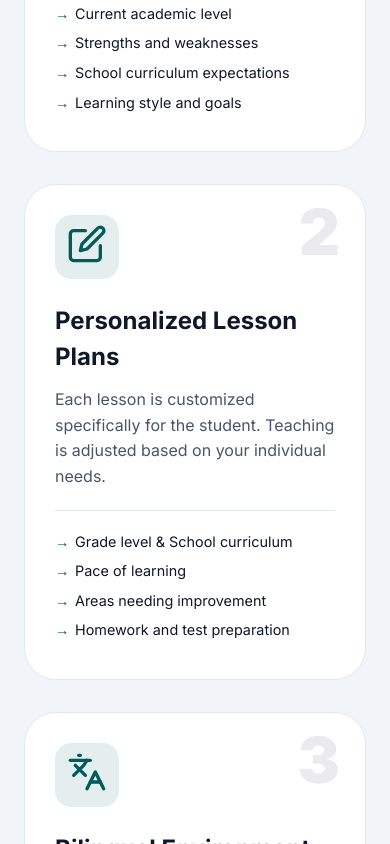
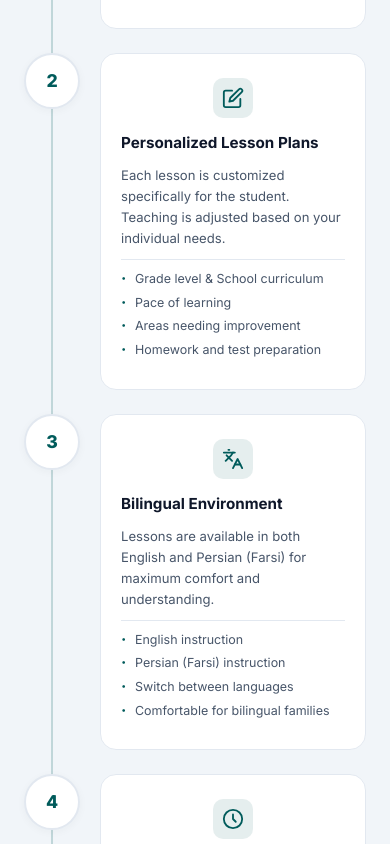
Before and after one commit to parsaabbasian/Math_Tutoring, a Next.js app: page / in a window 390 px wide. Shown: the part 2620-3464 px from the top of the page. Built offline with nearby package versions, Linux system fonts and the light colour scheme.

Commit message:
HowItWorks: redesign as connected horizontal timeline, vertical on mobile

```diff
--- a/src/app/components/HowItWorks.module.css
+++ b/src/app/components/HowItWorks.module.css
@@ -1,177 +1,241 @@
+/* ─── HOW IT WORKS ───
+   Horizontal connected timeline — all steps visible at once
+──────────────────────────────────────── */
+
 .howItWorks {
   background: var(--surface-alt);
 }
 
-.grid {
-  display: grid;
-  grid-template-columns: repeat(auto-fit, minmax(300px, 1fr));
-  gap: 32px;
+/* ── Timeline outer wrapper ── */
+.timeline {
+  position: relative;
+  display: flex;
+  align-items: flex-start;
+  gap: 0;
 }
 
+/* Horizontal connecting line through the step numbers */
+.timeline::before {
+  content: '';
+  position: absolute;
+  top: 28px; /* vertically centers on the step circles */
+  left: calc(28px);
+  right: calc(28px);
+  height: 2px;
+  background: linear-gradient(90deg, var(--primary) 0%, var(--primary) 100%);
+  opacity: 0.2;
+  z-index: 0;
+}
+
+[dir='rtl'] .timeline::before {
+  left: calc(28px);
+  right: calc(28px);
+}
+
+/* Each step column */
+.step {
+  flex: 1;
+  display: flex;
+  flex-direction: column;
+  align-items: center;
+  text-align: center;
+  position: relative;
+  padding: 0 12px;
+}
+
+/* The connector arrow between steps */
+.step:not(:last-child)::after {
+  content: '›';
+  position: absolute;
+  top: 17px;
+  right: -10px;
+  font-size: 1.8rem;
+  color: var(--primary);
+  opacity: 0.4;
+  z-index: 2;
+  line-height: 1;
+}
+
+[dir='rtl'] .step:not(:last-child)::after {
+  content: '‹';
+  right: auto;
+  left: -10px;
+}
+
+/* Circle with step number */
+.stepCircle {
+  width: 56px;
+  height: 56px;
+  border-radius: 50%;
+  background: var(--surface);
+  border: 2px solid var(--border);
+  display: flex;
+  align-items: center;
+  justify-content: center;
+  font-size: 1.1rem;
+  font-weight: 800;
+  color: var(--primary);
+  z-index: 1;
+  position: relative;
+  flex-shrink: 0;
+  margin-bottom: 20px;
+  transition: var(--transition);
+  box-shadow: var(--shadow-sm);
+}
+
+.step:hover .stepCircle {
+  background: var(--primary);
+  color: white;
+  border-color: var(--primary);
+  transform: scale(1.1);
+}
+
+/* Card content */
 .card {
   background: var(--surface);
-  padding: 40px;
-  border-radius: var(--radius-lg);
+  border-radius: var(--radius-md);
   border: 1px solid var(--border);
-  position: relative;
+  padding: 24px 20px;
+  width: 100%;
   transition: var(--transition);
   display: flex;
   flex-direction: column;
+  gap: 10px;
+  min-height: 220px;
 }
 
-.card:hover {
-  transform: translateY(-8px);
-  box-shadow: var(--shadow-lg);
+.step:hover .card {
   border-color: var(--primary);
+  box-shadow: var(--shadow-md);
+  transform: translateY(-4px);
 }
 
-.stepNumber {
-  position: absolute;
-  top: 15px;
-  right: 25px;
-  font-size: 4rem;
-  font-weight: 900;
-  color: var(--foreground);
-  opacity: 0.08;
-  line-height: 1;
-  pointer-events: none;
+/* Icon */
+.iconWrapper {
+  width: 40px;
+  height: 40px;
+  background: var(--primary-light);
+  color: var(--primary);
+  border-radius: 10px;
+  display: flex;
+  align-items: center;
+  justify-content: center;
+  margin: 0 auto 4px;
   transition: var(--transition);
 }
 
-.card:hover .stepNumber {
-  opacity: 0.15;
-  transform: translateY(-5px);
-}
-
-.iconWrapper {
-  width: 64px;
-  height: 64px;
-  background: var(--primary-light);
-  color: var(--primary);
-  border-radius: var(--radius-md);
-  display: flex;
-  align-items: center;
-  justify-content: center;
-  margin-bottom: 24px;
-  transition: var(--transition);
-}
-
-[dir="rtl"] .iconWrapper {
-  margin-left: auto;
-  margin-right: 0;
-}
-
-[dir="rtl"] .stepNumber {
-  right: auto;
-  left: 25px;
-}
-
-.card:hover .iconWrapper {
+.step:hover .iconWrapper {
   background: var(--primary);
   color: white;
-  transform: rotate(-5deg) scale(1.1);
 }
 
 .cardTitle {
-  font-size: 1.5rem;
+  font-size: 0.95rem;
   font-weight: 700;
-  margin-bottom: 12px;
+  color: var(--foreground);
+  margin: 0;
 }
 
 .cardDescription {
+  font-size: 0.82rem;
   color: var(--text-muted);
-  font-size: 1rem;
   line-height: 1.6;
-  margin-bottom: 20px;
+  margin: 0;
 }
 
 .pointList {
   list-style: none;
+  border-top: 1px solid var(--border);
+  padding-top: 10px;
   margin-top: auto;
-  border-top: 1px solid var(--border);
-  padding-top: 20px;
+  text-align: left;
+}
+
+[dir='rtl'] .pointList {
+  text-align: right;
 }
 
 .pointList li {
-  font-size: 0.9rem;
-  color: var(--foreground);
-  margin-bottom: 8px;
-  padding-left: 20px;
+  font-size: 0.78rem;
+  color: var(--text-muted);
+  margin-bottom: 5px;
+  padding-left: 14px;
   position: relative;
 }
 
-[dir="rtl"] .pointList li {
-  padding-left: 0;
-  padding-right: 20px;
-}
-
 .pointList li::before {
-  content: '→';
+  content: '·';
   position: absolute;
   left: 0;
   color: var(--primary);
   font-weight: bold;
+  font-size: 1rem;
+  line-height: 1;
 }
 
-[dir="rtl"] .pointList li::before {
-  content: '←';
+[dir='rtl'] .pointList li {
+  padding-left: 0;
+  padding-right: 14px;
+}
+
+[dir='rtl'] .pointList li::before {
   left: auto;
   right: 0;
 }
 
-.extraInfo {
-  margin-top: 80px;
-  display: grid;
-  grid-template-columns: 1fr 1fr;
-  gap: 40px;
+/* ── RESPONSIVE: vertical timeline on mobile ── */
+@media (max-width: 900px) {
+  .timeline {
+    flex-direction: column;
+    align-items: stretch;
+    gap: 0;
   }
 
-.infoBlock {
-  background: var(--surface-alt);
-  padding: 40px;
-  border-radius: var(--radius-lg);
-  border: 1px solid var(--border);
+  .timeline::before {
+    top: 28px;
+    left: 27px;
+    right: auto;
+    width: 2px;
+    height: calc(100% - 56px);
+    background: linear-gradient(180deg, var(--primary) 0%, var(--primary) 100%);
   }
 
-.infoTitle {
-  font-size: 1.5rem;
-  font-weight: 700;
-  margin-bottom: 24px;
-  color: var(--primary);
+  [dir='rtl'] .timeline::before {
+    left: auto;
+    right: 27px;
   }
 
-.infoList {
-  list-style: none;
+  .step {
+    flex-direction: row;
+    align-items: flex-start;
+    text-align: left;
+    padding: 0 0 24px 0;
+    gap: 20px;
   }
 
-.infoList li {
-  margin-bottom: 12px;
-  font-weight: 500;
-  display: flex;
-  align-items: center;
-  gap: 12px;
+  [dir='rtl'] .step {
+    text-align: right;
+    flex-direction: row-reverse;
   }
 
-.finalNote {
-  margin-top: 60px;
-  text-align: center;
-  font-size: 1.25rem;
-  font-weight: 600;
-  color: var(--text-muted);
-  max-width: 800px;
-  margin-left: auto;
-  margin-right: auto;
-  font-style: italic;
+  .step:not(:last-child)::after {
+    display: none;
   }
 
-@media (max-width: 992px) {
-  .extraInfo {
-    grid-template-columns: 1fr;
+  .stepCircle {
+    margin-bottom: 0;
+    flex-shrink: 0;
+  }
+
+  .card {
+    min-height: auto;
+  }
+
+  .pointList {
+    text-align: left;
+  }
+
+  [dir='rtl'] .pointList {
+    text-align: right;
   }
 }
-
-@media (max-width: 640px) {
-  .card {
-    padding: 30px;
-  }
-}
--- a/src/app/components/HowItWorks.tsx
+++ b/src/app/components/HowItWorks.tsx
@@ -4,7 +4,7 @@ import { translations } from '../translations';
 import styles from './HowItWorks.module.css';
 
 const AssessmentIcon = () => (
-  <svg width="40" height="40" viewBox="0 0 24 24" fill="none" stroke="currentColor" strokeWidth="2" strokeLinecap="round" strokeLinejoin="round">
+  <svg width="22" height="22" viewBox="0 0 24 24" fill="none" stroke="currentColor" strokeWidth="2" strokeLinecap="round" strokeLinejoin="round">
     <circle cx="11" cy="11" r="8"></circle>
     <line x1="21" y1="21" x2="16.65" y2="16.65"></line>
     <line x1="8" y1="11" x2="14" y2="11"></line>
@@ -13,14 +13,14 @@ const AssessmentIcon = () => (
 );
 
 const LessonPlanIcon = () => (
-  <svg width="40" height="40" viewBox="0 0 24 24" fill="none" stroke="currentColor" strokeWidth="2" strokeLinecap="round" strokeLinejoin="round">
+  <svg width="22" height="22" viewBox="0 0 24 24" fill="none" stroke="currentColor" strokeWidth="2" strokeLinecap="round" strokeLinejoin="round">
     <path d="M11 4H4a2 2 0 0 0-2 2v14a2 2 0 0 0 2 2h14a2 2 0 0 0 2-2v-7"></path>
     <path d="M18.5 2.5a2.121 2.121 0 0 1 3 3L12 15l-4 1 1-4 9.5-9.5z"></path>
   </svg>
 );
 
 const BilingualIcon = () => (
-  <svg width="40" height="40" viewBox="0 0 24 24" fill="none" stroke="currentColor" strokeWidth="2" strokeLinecap="round" strokeLinejoin="round">
+  <svg width="22" height="22" viewBox="0 0 24 24" fill="none" stroke="currentColor" strokeWidth="2" strokeLinecap="round" strokeLinejoin="round">
     <path d="M5 8l6 6"></path>
     <path d="M4 14l6-6 2-3"></path>
     <path d="M2 5h12"></path>
@@ -31,22 +31,24 @@ const BilingualIcon = () => (
 );
 
 const MethodIcon = () => (
-  <svg width="40" height="40" viewBox="0 0 24 24" fill="none" stroke="currentColor" strokeWidth="2" strokeLinecap="round" strokeLinejoin="round">
-    <path d="M12 2a10 10 0 1 0 10 10A10 10 0 0 0 12 2zm0 18a8 8 0 1 1 8-8 8 8 0 0 1-8 8z"></path>
+  <svg width="22" height="22" viewBox="0 0 24 24" fill="none" stroke="currentColor" strokeWidth="2" strokeLinecap="round" strokeLinejoin="round">
+    <circle cx="12" cy="12" r="10"></circle>
     <path d="M12 7v5l3 3"></path>
   </svg>
 );
 
 const OnlineIcon = () => (
-  <svg width="40" height="40" viewBox="0 0 24 24" fill="none" stroke="currentColor" strokeWidth="2" strokeLinecap="round" strokeLinejoin="round">
+  <svg width="22" height="22" viewBox="0 0 24 24" fill="none" stroke="currentColor" strokeWidth="2" strokeLinecap="round" strokeLinejoin="round">
     <rect x="2" y="3" width="20" height="14" rx="2" ry="2"></rect>
     <line x1="8" y1="21" x2="16" y2="21"></line>
     <line x1="12" y1="17" x2="12" y2="21"></line>
   </svg>
 );
 
+const icons = [<AssessmentIcon key="a"/>, <LessonPlanIcon key="b"/>, <BilingualIcon key="c"/>, <MethodIcon key="d"/>, <OnlineIcon key="e"/>];
+
 export default function HowItWorks() {
-  const { language, isRTL } = useLanguage();
+  const { language } = useLanguage();
   const t = translations[language].howItWorks;
 
   const toPersianNumber = (num: number) => {
@@ -54,32 +56,33 @@ export default function HowItWorks() {
     return num.toString().replace(/\d/g, (d) => persianDigits[parseInt(d)]);
   };
 
-  const icons = [<AssessmentIcon />, <LessonPlanIcon />, <BilingualIcon />, <MethodIcon />, <OnlineIcon />];
-
   return (
     <section id="how-it-works" className={`section ${styles.howItWorks}`}>
       <div className="container">
         <h2 className="section-title">{t.title}</h2>
         <p className="section-subtitle">{t.subtitle}</p>
 
-        <div className={styles.grid}>
+        <div className={styles.timeline}>
           {t.steps.map((step, index) => (
-            <div key={index} className={`${styles.card} fade-in`} style={{ animationDelay: `${index * 0.1}s` }}>
-              <div className={styles.stepNumber}>
+            <div key={index} className={styles.step}>
+              {/* Numbered circle */}
+              <div className={styles.stepCircle}>
                 {language === 'fa' ? toPersianNumber(index + 1) : index + 1}
               </div>
+
+              {/* Card */}
+              <div className={styles.card}>
                 <div className={styles.iconWrapper}>
-                <span className={styles.icon}>{icons[index]}</span>
+                  {icons[index]}
                 </div>
                 <h3 className={styles.cardTitle}>{step.title}</h3>
                 <p className={styles.cardDescription}>{step.description}</p>
                 <ul className={styles.pointList}>
                   {step.points.map((point, i) => (
-                  <li key={i} style={{ paddingLeft: isRTL ? '0' : '20px', paddingRight: isRTL ? '20px' : '0' }}>
-                    {point}
-                  </li>
+                    <li key={i}>{point}</li>
                   ))}
                 </ul>
+              </div>
             </div>
           ))}
         </div>
```
Lines whose indentation alone changed are shown as unchanged.
